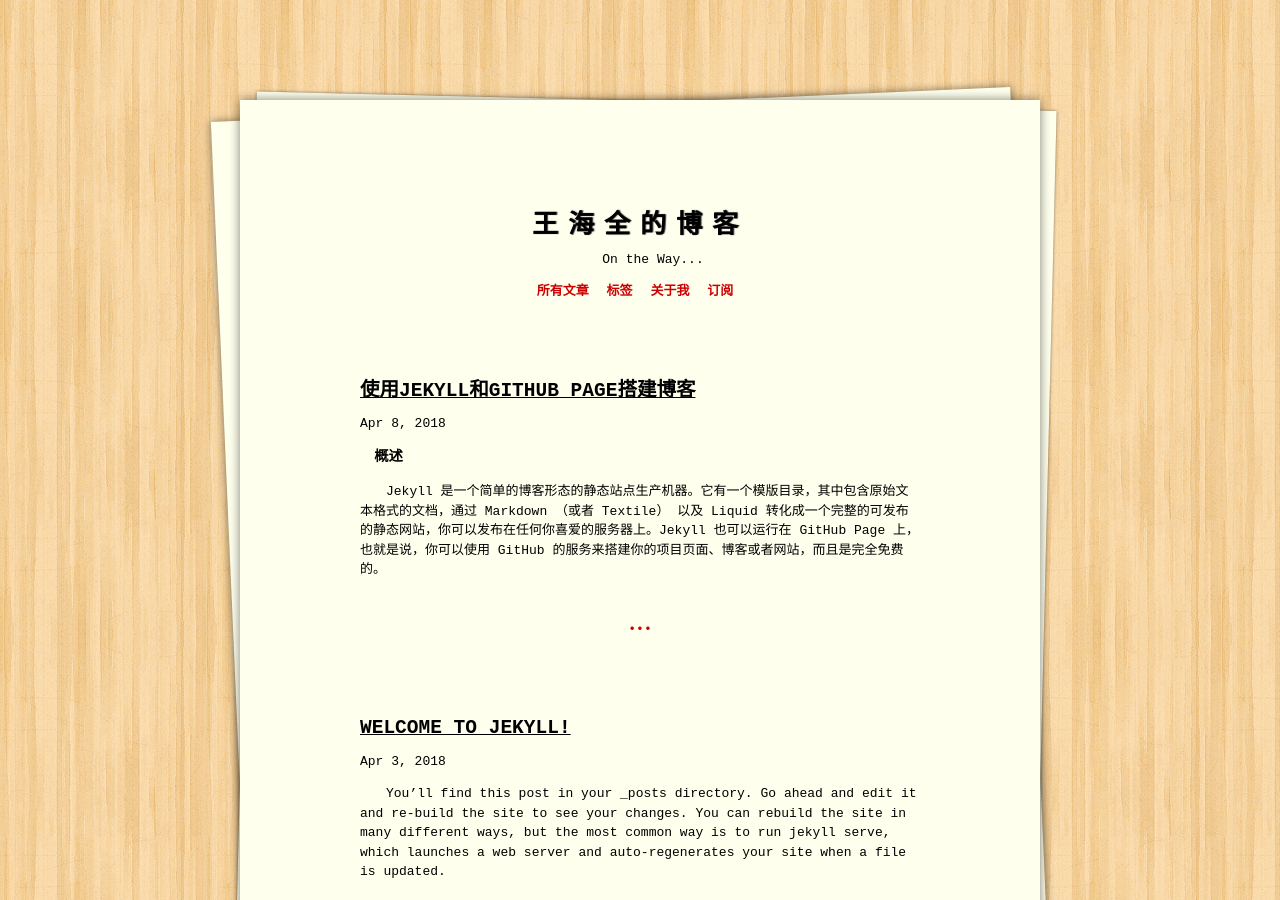
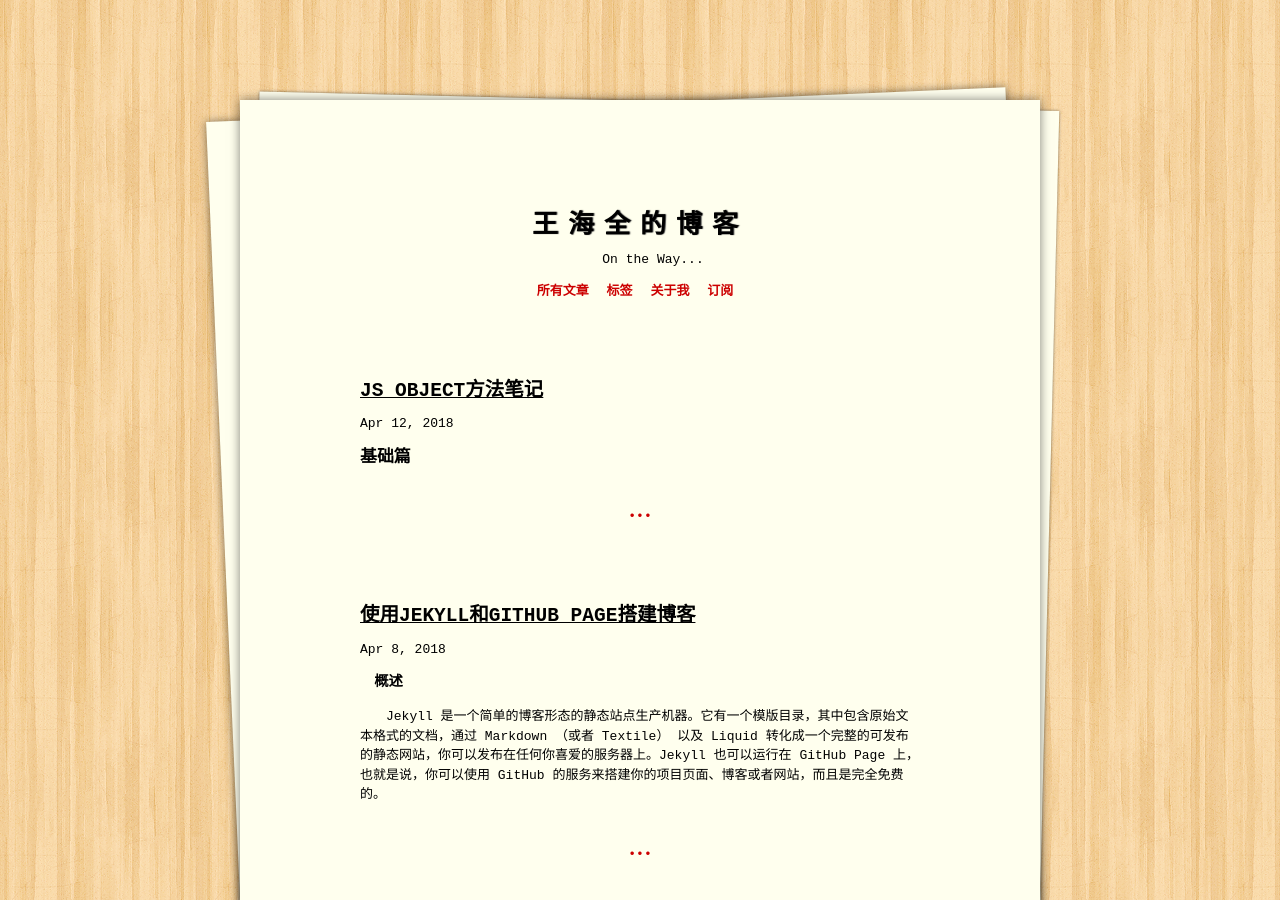
Before and after one commit to whq1988/whq1988.github.io, a Jekyll site: the page built from index.html, in a window 1280 px wide and 900 px high. Built offline with Jekyll 4.4.1, drawn with Linux system fonts in a browser that asks for light colours; the list of posts is cut into pages by our own code.

```diff
--- a/_drafts/jsObject.md
+++ b/_posts/2018-04-12-jsObject.md
@@ -1,7 +1,7 @@
 ---
 layout: post
 title: "js Object方法笔记"
-date: 2018-04-09 10:26:45 +0800
+date: 2018-04-12 16:26:45 +0800
 categories: js
 description: "js Object方法笔记"
 tag: js
```
